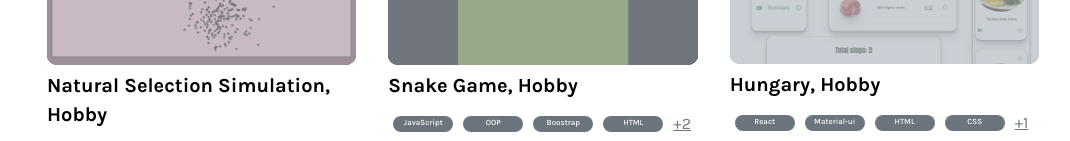
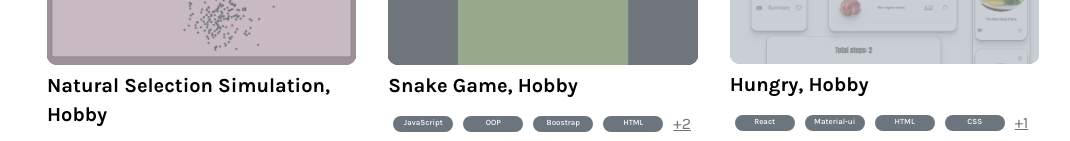
Before and after one commit to mehmetalperen/portfolio-3.0, a React (Create React App) app: page / in a window 1280 px wide. Shown: the part 1334-1475 px from the top of the page, without its empty margins (97-1167 px from the left). Built offline with nearby package versions, Linux system fonts and the light colour scheme.

Commit message:
fix spelling

```diff
--- a/src/JS/projects.js
+++ b/src/JS/projects.js
@@ -109,7 +109,7 @@ export default [
   {
     imgURL: "hungary-app-pic.png",
     imgAlt: "Picture of an recipe app that shows how it works",
-    pjName: "Hungary, Hobby",
+    pjName: "Hungry, Hobby",
     pjDescription: "A recipe app with simple instructions and video support.",
     pjPreviewURL: "https://unruffled-wiles-bb251b.netlify.app/",
     pjGitHubURL: "https://github.com/mehmetalperen/recepie-app",
```
